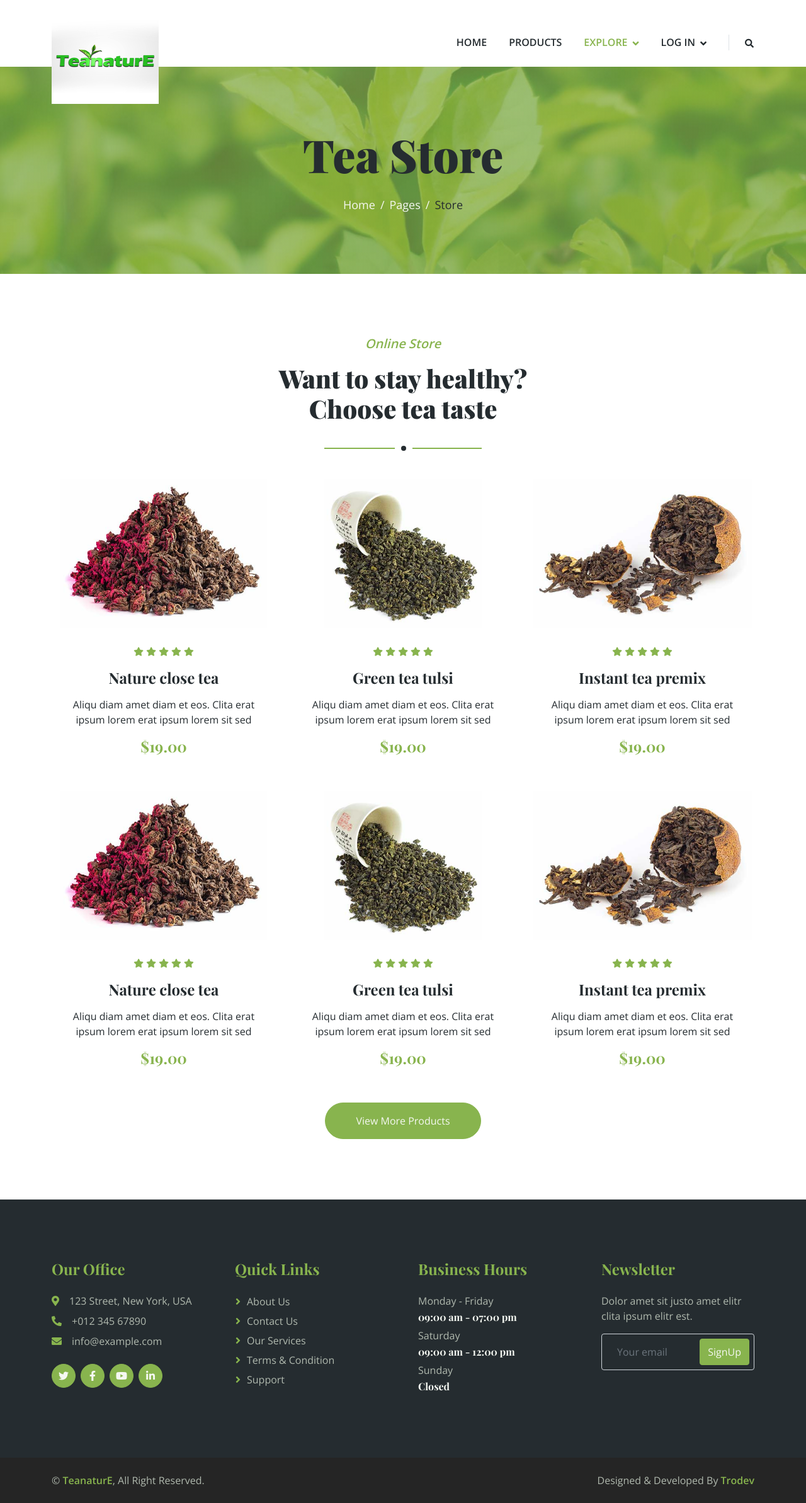
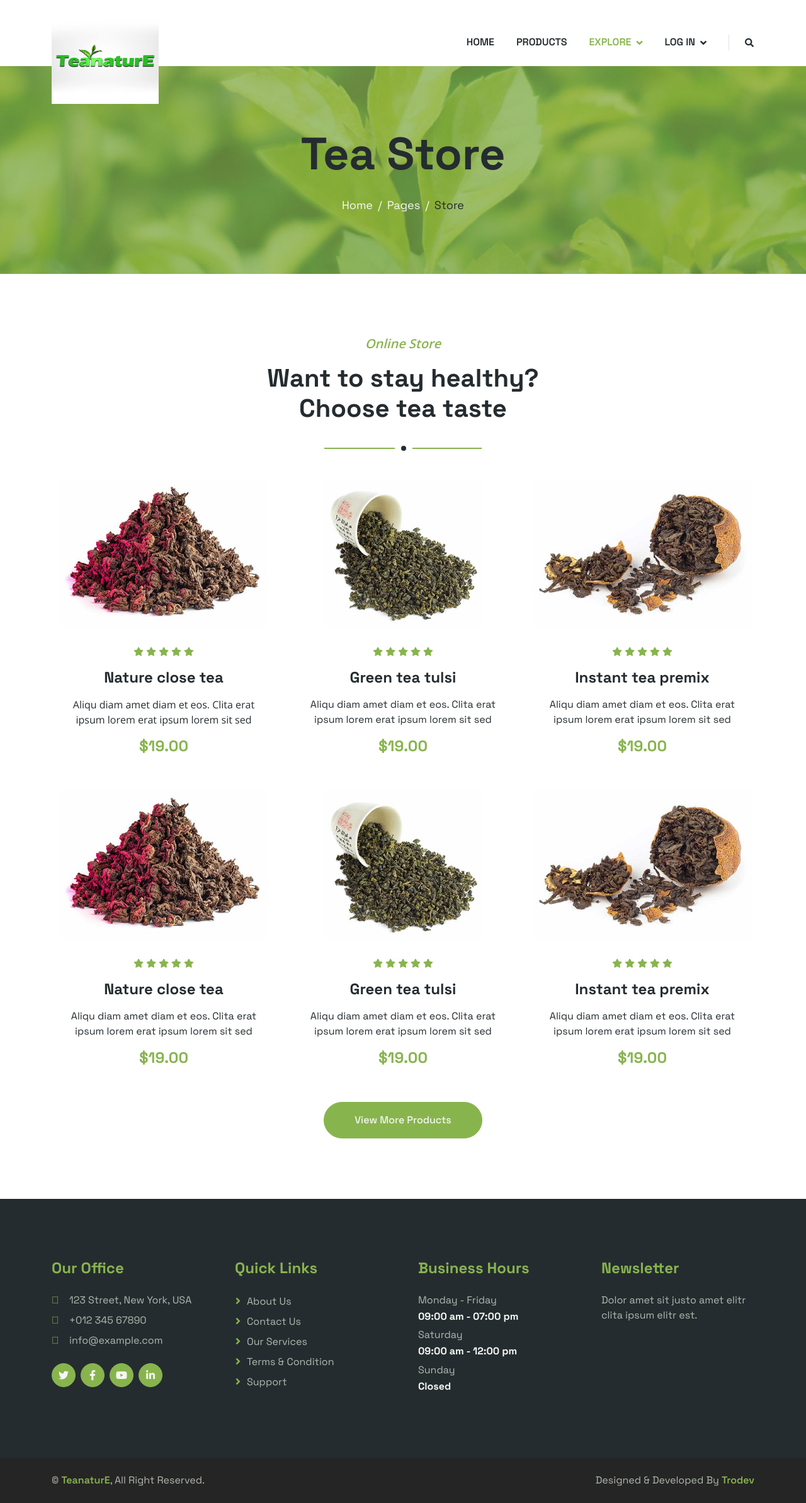
Before and after one commit to Trodev-IT/TeaNaturE, a plain HTML site: page store.html in a window 1280 px wide. Shown: the whole page at 63% size. Drawn offline with nearby package versions, Linux system fonts and the light colour scheme.

Commit message:
update store ui

```diff
--- a/store.html
+++ b/store.html
@@ -18,9 +18,15 @@
         href="https://fonts.googleapis.com/css2?family=Open+Sans:wght@400;600&family=Playfair+Display:wght@700;900&display=swap"
         rel="stylesheet">
 
+
     <!-- Icon Font Stylesheet -->
     <link href="https://cdnjs.cloudflare.com/ajax/libs/font-awesome/5.10.0/css/all.min.css" rel="stylesheet">
     <link href="https://cdn.jsdelivr.net/npm/bootstrap-icons@1.4.1/font/bootstrap-icons.css" rel="stylesheet">
+
+    <!-- google font -->
+    <link rel="preconnect" href="https://fonts.googleapis.com">
+    <link rel="preconnect" href="https://fonts.gstatic.com" crossorigin>
+    <link href="https://fonts.googleapis.com/css2?family=Space+Grotesk:wght@300..700&display=swap" rel="stylesheet">
 
     <!-- Libraries Stylesheet -->
     <link href="lib/animate/animate.min.css" rel="stylesheet">
@@ -43,10 +49,11 @@
 
 
     <!-- Navbar Start -->
-    <marquee behavior="scroll" direction="left">Your Marquee Text Here</marquee>
+    <marquee behavior="scroll" direction="left" style="font-family: Space Grotesk, sans-serif;">Your Marquee Text Here
+    </marquee>
 
     <!-- Navbar Start -->
-    <div class="container-fluid bg-white sticky-top">
+    <div class="container-fluid bg-white sticky-top" style="font-family: Space Grotesk, sans-serif;">
         <div class="container">
             <nav class="navbar navbar-expand-lg bg-white navbar-light py-2 py-lg-0">
                 <a href="index.html" class="navbar-brand">
@@ -59,11 +66,13 @@
                 <div class="collapse navbar-collapse" id="navbarCollapse">
                     <div class="navbar-nav ms-auto">
 
-                        <a href="index.html" class="nav-item nav-link ">Home</a>
+                        <a href="index.html" class="nav-item nav-link "
+                            style="font-family: Space Grotesk, sans-serif;">Home</a>
 
-                        <a href="product.html" class="nav-item nav-link">Products</a>
+                        <a href="product.html" class="nav-item nav-link"
+                            style="font-family: Space Grotesk, sans-serif;">Products</a>
 
-                        <div class="nav-item dropdown">
+                        <div class="nav-item dropdown" style="font-family: Space Grotesk, sans-serif;">
                             <a href="#" class="nav-link dropdown-toggle active" data-bs-toggle="dropdown">Explore</a>
                             <div class="dropdown-menu bg-light rounded-0 m-0">
                                 <a href="feature.html" class="dropdown-item">Features</a>
@@ -80,7 +89,9 @@
                         <div class="nav-item dropdown">
                             <a href="#" class="nav-link dropdown-toggle" data-bs-toggle="dropdown">log in</a>
                             <div class="dropdown-menu bg-light rounded-0 m-0">
-                                <a href="login.html" class="dropdown-item">As Customer</a>
+                                <a href="login.html" class="dropdown-item"
+                                    style="font-family: Space Grotesk, sans-serif;">As
+                                    Customer</a>
                                 <a href="login.html" class="dropdown-item">As Depo</a>
                             </div>
                         </div>
@@ -97,9 +108,11 @@
 
 
     <!-- Page Header Start -->
-    <div class="container-fluid page-header py-5 mb-5 wow fadeIn" data-wow-delay="0.1s">
+    <div class="container-fluid page-header py-5 mb-5 wow fadeIn" data-wow-delay="0.1s"
+        style="font-family: Space Grotesk, sans-serif;">
         <div class="container text-center py-5">
-            <h1 class="display-2 text-dark mb-4 animated slideInDown">Tea Store</h1>
+            <h1 class="display-2 text-dark mb-4 animated slideInDown" style="font-family: Space Grotesk, sans-serif;">
+                Tea Store</h1>
             <nav aria-label="breadcrumb animated slideInDown">
                 <ol class="breadcrumb justify-content-center mb-0">
                     <li class="breadcrumb-item"><a href="#">Home</a></li>
@@ -117,7 +130,8 @@
         <div class="container">
             <div class="section-title text-center mx-auto wow fadeInUp" data-wow-delay="0.1s" style="max-width: 500px;">
                 <p class="fs-5 fw-medium fst-italic text-primary">Online Store</p>
-                <h1 class="display-6">Want to stay healthy? Choose tea taste</h1>
+                <h1 class="display-6" style="font-family: Space Grotesk, sans-serif;">Want to stay healthy? Choose tea
+                    taste</h1>
             </div>
             <div class="row g-4">
                 <div class="col-lg-4 col-md-6 wow fadeInUp" data-wow-delay="0.1s">
@@ -131,14 +145,16 @@
                                 <small class="fa fa-star text-primary"></small>
                                 <small class="fa fa-star text-primary"></small>
                             </div>
-                            <h4 class="mb-3">Nature close tea</h4>
+                            <h4 class="mb-3" style="font-family: Space Grotesk, sans-serif;">Nature close tea</h4>
                             <p>Aliqu diam amet diam et eos. Clita erat ipsum lorem erat ipsum lorem sit sed</p>
-                            <h4 class="text-primary">$19.00</h4>
+                            <h4 class="text-primary" style="font-family: Space Grotesk, sans-serif;">$19.00</h4>
                         </div>
                         <div class="store-overlay">
-                            <a href="" class="btn btn-primary rounded-pill py-2 px-4 m-2">More Detail <i
+                            <a href="" class="btn btn-primary rounded-pill py-2 px-4 m-2"
+                                style="font-family: Space Grotesk, sans-serif;">More Detail <i
                                     class="fa fa-arrow-right ms-2"></i></a>
-                            <a href="" class="btn btn-dark rounded-pill py-2 px-4 m-2">Add to Cart <i
+                            <a href="" class="btn btn-dark rounded-pill py-2 px-4 m-2"
+                                style="font-family: Space Grotesk, sans-serif;">Add to Cart <i
                                     class="fa fa-cart-plus ms-2"></i></a>
                         </div>
                     </div>
@@ -154,14 +170,17 @@
                                 <small class="fa fa-star text-primary"></small>
                                 <small class="fa fa-star text-primary"></small>
                             </div>
-                            <h4 class="mb-3">Green tea tulsi</h4>
-                            <p>Aliqu diam amet diam et eos. Clita erat ipsum lorem erat ipsum lorem sit sed</p>
-                            <h4 class="text-primary">$19.00</h4>
+                            <h4 class="mb-3" style="font-family: Space Grotesk, sans-serif;">Green tea tulsi</h4>
+                            <p style="font-family: Space Grotesk, sans-serif;">Aliqu diam amet diam et eos. Clita erat
+                                ipsum lorem erat ipsum lorem sit sed</p>
+                            <h4 class="text-primary" style="font-family: Space Grotesk, sans-serif;">$19.00</h4>
                         </div>
                         <div class="store-overlay">
-                            <a href="" class="btn btn-primary rounded-pill py-2 px-4 m-2">More Detail <i
+                            <a href="" class="btn btn-primary rounded-pill py-2 px-4 m-2"
+                                style="font-family: Space Grotesk, sans-serif;">More Detail <i
                                     class="fa fa-arrow-right ms-2"></i></a>
-                            <a href="" class="btn btn-dark rounded-pill py-2 px-4 m-2">Add to Cart <i
+                            <a href="" class="btn btn-dark rounded-pill py-2 px-4 m-2"
+                                style="font-family: Space Grotesk, sans-serif;">Add to Cart <i
                                     class="fa fa-cart-plus ms-2"></i></a>
                         </div>
                     </div>
@@ -177,14 +196,17 @@
                                 <small class="fa fa-star text-primary"></small>
                                 <small class="fa fa-star text-primary"></small>
                             </div>
-                            <h4 class="mb-3">Instant tea premix</h4>
-                            <p>Aliqu diam amet diam et eos. Clita erat ipsum lorem erat ipsum lorem sit sed</p>
-                            <h4 class="text-primary">$19.00</h4>
+                            <h4 class="mb-3" style="font-family: Space Grotesk, sans-serif;">Instant tea premix</h4>
+                            <p style="font-family: Space Grotesk, sans-serif;">Aliqu diam amet diam et eos. Clita erat
+                                ipsum lorem erat ipsum lorem sit sed</p>
+                            <h4 class="text-primary" style="font-family: Space Grotesk, sans-serif;">$19.00</h4>
                         </div>
                         <div class="store-overlay">
-                            <a href="" class="btn btn-primary rounded-pill py-2 px-4 m-2">More Detail <i
+                            <a href="" class="btn btn-primary rounded-pill py-2 px-4 m-2"
+                                style="font-family: Space Grotesk, sans-serif;">More Detail <i
                                     class="fa fa-arrow-right ms-2"></i></a>
-                            <a href="" class="btn btn-dark rounded-pill py-2 px-4 m-2">Add to Cart <i
+                            <a href="" class="btn btn-dark rounded-pill py-2 px-4 m-2"
+                                style="font-family: Space Grotesk, sans-serif;">Add to Cart <i
                                     class="fa fa-cart-plus ms-2"></i></a>
                         </div>
                     </div>
@@ -206,14 +228,17 @@
                                 <small class="fa fa-star text-primary"></small>
                                 <small class="fa fa-star text-primary"></small>
                             </div>
-                            <h4 class="mb-3">Nature close tea</h4>
-                            <p>Aliqu diam amet diam et eos. Clita erat ipsum lorem erat ipsum lorem sit sed</p>
-                            <h4 class="text-primary">$19.00</h4>
+                            <h4 class="mb-3" style="font-family: Space Grotesk, sans-serif;">Nature close tea</h4>
+                            <p style="font-family: Space Grotesk, sans-serif;">Aliqu diam amet diam et eos. Clita erat
+                                ipsum lorem erat ipsum lorem sit sed</p>
+                            <h4 class="text-primary" style="font-family: Space Grotesk, sans-serif;">$19.00</h4>
                         </div>
                         <div class="store-overlay">
-                            <a href="" class="btn btn-primary rounded-pill py-2 px-4 m-2">More Detail <i
+                            <a href="" class="btn btn-primary rounded-pill py-2 px-4 m-2"
+                                style="font-family: Space Grotesk, sans-serif;">More Detail <i
                                     class="fa fa-arrow-right ms-2"></i></a>
-                            <a href="" class="btn btn-dark rounded-pill py-2 px-4 m-2">Add to Cart <i
+                            <a href="" class="btn btn-dark rounded-pill py-2 px-4 m-2"
+                                style="font-family: Space Grotesk, sans-serif;">Add to Cart <i
                                     class="fa fa-cart-plus ms-2"></i></a>
                         </div>
                     </div>
@@ -229,14 +254,17 @@
                                 <small class="fa fa-star text-primary"></small>
                                 <small class="fa fa-star text-primary"></small>
                             </div>
-                            <h4 class="mb-3">Green tea tulsi</h4>
-                            <p>Aliqu diam amet diam et eos. Clita erat ipsum lorem erat ipsum lorem sit sed</p>
-                            <h4 class="text-primary">$19.00</h4>
+                            <h4 class="mb-3" style="font-family: Space Grotesk, sans-serif;">Green tea tulsi</h4>
+                            <p style="font-family: Space Grotesk, sans-serif;">Aliqu diam amet diam et eos. Clita erat
+                                ipsum lorem erat ipsum lorem sit sed</p>
+                            <h4 class="text-primary" style="font-family: Space Grotesk, sans-serif;">$19.00</h4>
                         </div>
                         <div class="store-overlay">
-                            <a href="" class="btn btn-primary rounded-pill py-2 px-4 m-2">More Detail <i
+                            <a href="" class="btn btn-primary rounded-pill py-2 px-4 m-2"
+                                style="font-family: Space Grotesk, sans-serif;">More Detail <i
                                     class="fa fa-arrow-right ms-2"></i></a>
-                            <a href="" class="btn btn-dark rounded-pill py-2 px-4 m-2">Add to Cart <i
+                            <a href="" class="btn btn-dark rounded-pill py-2 px-4 m-2"
+                                style="font-family: Space Grotesk, sans-serif;">Add to Cart <i
                                     class="fa fa-cart-plus ms-2"></i></a>
                         </div>
                     </div>
@@ -252,20 +280,24 @@
                                 <small class="fa fa-star text-primary"></small>
                                 <small class="fa fa-star text-primary"></small>
                             </div>
-                            <h4 class="mb-3">Instant tea premix</h4>
-                            <p>Aliqu diam amet diam et eos. Clita erat ipsum lorem erat ipsum lorem sit sed</p>
-                            <h4 class="text-primary">$19.00</h4>
+                            <h4 class="mb-3" style="font-family: Space Grotesk, sans-serif;">Instant tea premix</h4>
+                            <p style="font-family: Space Grotesk, sans-serif;">Aliqu diam amet diam et eos. Clita erat
+                                ipsum lorem erat ipsum lorem sit sed</p>
+                            <h4 class="text-primary" style="font-family: Space Grotesk, sans-serif;">$19.00</h4>
                         </div>
                         <div class="store-overlay">
-                            <a href="" class="btn btn-primary rounded-pill py-2 px-4 m-2">More Detail <i
+                            <a href="" class="btn btn-primary rounded-pill py-2 px-4 m-2"
+                                style="font-family: Space Grotesk, sans-serif;">More Detail <i
                                     class="fa fa-arrow-right ms-2"></i></a>
-                            <a href="" class="btn btn-dark rounded-pill py-2 px-4 m-2">Add to Cart <i
+                            <a href="" class="btn btn-dark rounded-pill py-2 px-4 m-2"
+                                style="font-family: Space Grotesk, sans-serif;">Add to Cart <i
                                     class="fa fa-cart-plus ms-2"></i></a>
                         </div>
                     </div>
                 </div>
                 <div class="col-12 text-center wow fadeInUp" data-wow-delay="0.1s">
-                    <a href="" class="btn btn-primary rounded-pill py-3 px-5">View More Products</a>
+                    <a href="" class="btn btn-primary rounded-pill py-3 px-5"
+                        style="font-family: Space Grotesk, sans-serif;">View More Products</a>
                 </div>
             </div>
         </div>
@@ -277,11 +309,14 @@
     <div class="container-fluid bg-dark footer mt-5 py-5 wow fadeIn" data-wow-delay="0.1s">
         <div class="container py-5">
             <div class="row g-5">
-                <div class="col-lg-3 col-md-6">
-                    <h4 class="text-primary mb-4">Our Office</h4>
-                    <p class="mb-2"><i class="fa fa-map-marker-alt text-primary me-3"></i>123 Street, New York, USA</p>
-                    <p class="mb-2"><i class="fa fa-phone-alt text-primary me-3"></i>+012 345 67890</p>
-                    <p class="mb-2"><i class="fa fa-envelope text-primary me-3"></i>info@example.com</p>
+                <div class="col-lg-3 col-md-6" style="font-family: Space Grotesk, sans-serif;">
+                    <h4 class="text-primary mb-4" style="font-family: Space Grotesk, sans-serif;">Our Office</h4>
+                    <p class="mb-2"><i class="fa fa-map-marker-alt text-primary me-3"
+                            style="font-family: Space Grotesk, sans-serif;"></i>123 Street, New York, USA</p>
+                    <p class="mb-2"><i class="fa fa-phone-alt text-primary me-3"
+                            style="font-family: Space Grotesk, sans-serif;"></i>+012 345 67890</p>
+                    <p class="mb-2"><i class="fa fa-envelope text-primary me-3"
+                            style="font-family: Space Grotesk, sans-serif;"></i>info@example.com</p>
                     <div class="d-flex pt-3">
                         <a class="btn btn-square btn-primary rounded-circle me-2" href=""><i
                                 class="fab fa-twitter"></i></a>
@@ -293,32 +328,33 @@
                                 class="fab fa-linkedin-in"></i></a>
                     </div>
                 </div>
-                <div class="col-lg-3 col-md-6">
-                    <h4 class="text-primary mb-4">Quick Links</h4>
+                <div class="col-lg-3 col-md-6" style="font-family: Space Grotesk, sans-serif;">
+                    <h4 class="text-primary mb-4" style="font-family: Space Grotesk, sans-serif;">Quick Links</h4>
                     <a class="btn btn-link" href="">About Us</a>
                     <a class="btn btn-link" href="">Contact Us</a>
                     <a class="btn btn-link" href="">Our Services</a>
                     <a class="btn btn-link" href="">Terms & Condition</a>
                     <a class="btn btn-link" href="">Support</a>
                 </div>
-                <div class="col-lg-3 col-md-6">
-                    <h4 class="text-primary mb-4">Business Hours</h4>
-                    <p class="mb-1">Monday - Friday</p>
-                    <h6 class="text-light">09:00 am - 07:00 pm</h6>
-                    <p class="mb-1">Saturday</p>
-                    <h6 class="text-light">09:00 am - 12:00 pm</h6>
-                    <p class="mb-1">Sunday</p>
-                    <h6 class="text-light">Closed</h6>
+                <div class="col-lg-3 col-md-6" style="font-family: Space Grotesk, sans-serif;">
+                    <h4 class="text-primary mb-4" style="font-family: Space Grotesk, sans-serif;">Business Hours</h4>
+                    <p class="mb-1" style="font-family: Space Grotesk, sans-serif;">Monday - Friday</p>
+                    <h6 class="text-light" style="font-family: Space Grotesk, sans-serif;">09:00 am - 07:00 pm</h6>
+                    <p class="mb-1" style="font-family: Space Grotesk, sans-serif;">Saturday</p>
+                    <h6 class="text-light" style="font-family: Space Grotesk, sans-serif;">09:00 am - 12:00 pm</h6>
+                    <p class="mb-1" style="font-family: Space Grotesk, sans-serif;">Sunday</p>
+                    <h6 class="text-light" style="font-family: Space Grotesk, sans-serif;">Closed</h6>
                 </div>
-                <div class="col-lg-3 col-md-6">
-                    <h4 class="text-primary mb-4">Newsletter</h4>
-                    <p>Dolor amet sit justo amet elitr clita ipsum elitr est.</p>
-                    <div class="position-relative w-100">
+                <div class="col-lg-3 col-md-6" style="font-family: Space Grotesk, sans-serif;">
+                    <h4 class="text-primary mb-4" style="font-family: Space Grotesk, sans-serif;">Newsletter</h4>
+                    <p style="font-family: Space Grotesk, sans-serif;">Dolor amet sit justo amet elitr clita ipsum elitr
+                        est.</p>
+                    <!-- <div class="position-relative w-100" style="font-family: Space Grotesk, sans-serif;">
                         <input class="form-control bg-transparent w-100 py-3 ps-4 pe-5" type="text"
                             placeholder="Your email">
                         <button type="button"
                             class="btn btn-primary py-2 position-absolute top-0 end-0 mt-2 me-2">SignUp</button>
-                    </div>
+                    </div> -->
                 </div>
             </div>
         </div>
@@ -327,7 +363,7 @@
 
 
     <!-- Copyright Start -->
-    <div class="container-fluid copyright py-4">
+    <div class="container-fluid copyright py-4" style="font-family: Space Grotesk, sans-serif;">
         <div class="container">
             <div class="row">
                 <div class="col-md-6 text-center text-md-start mb-3 mb-md-0">
```
